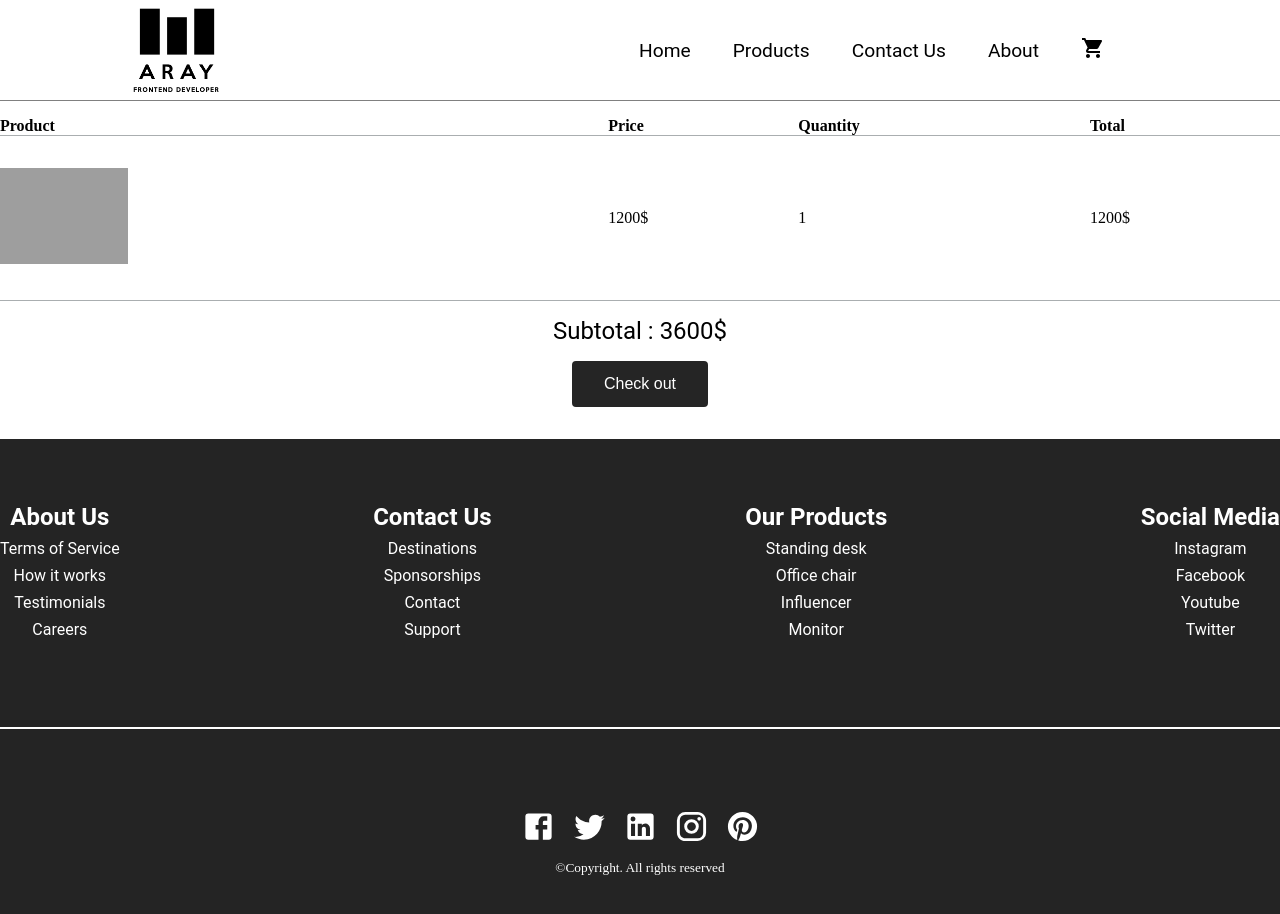
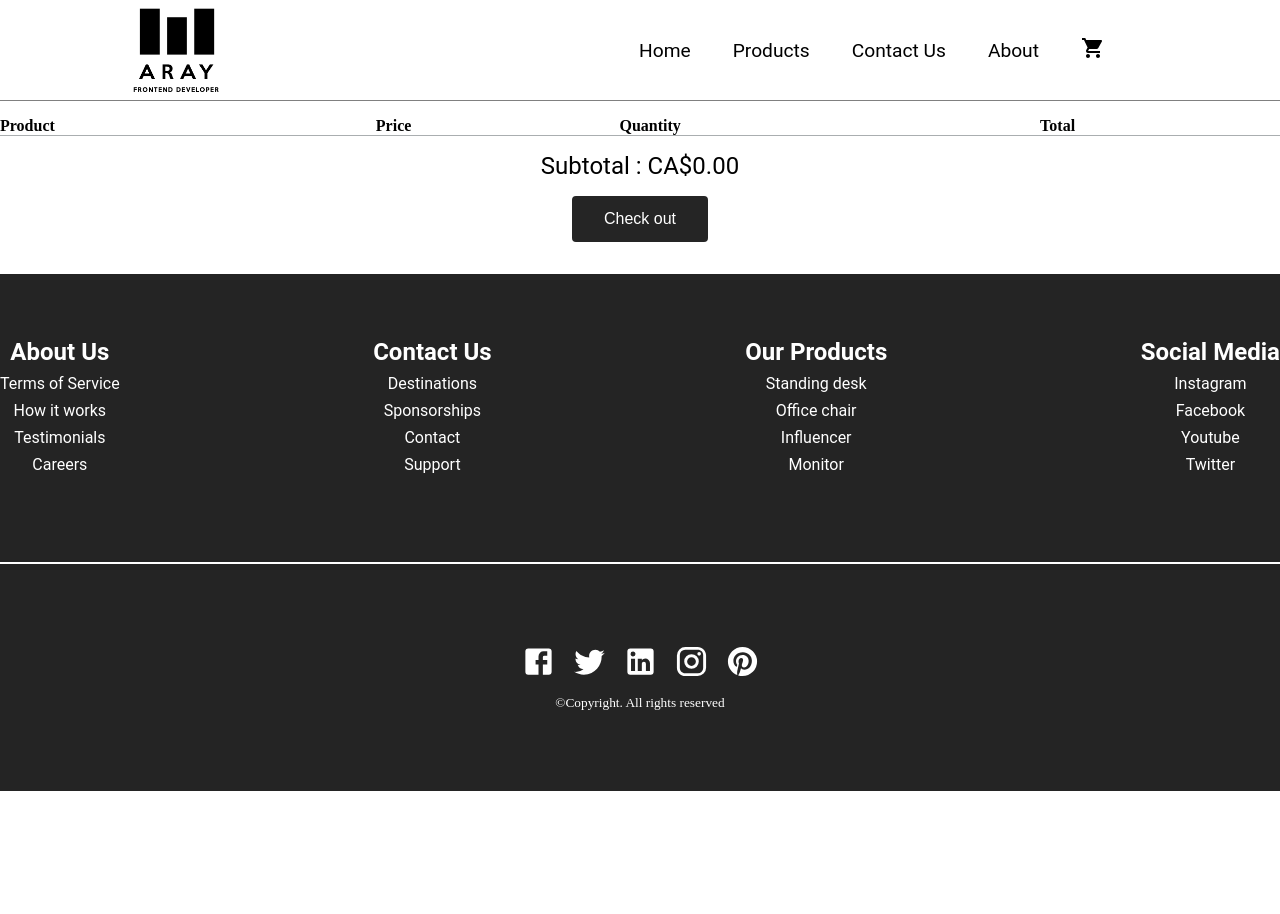
Before and after one commit to araymond11/ecommerce-frontend, a React (Create React App) app: page /cart in a window 1280 px wide. Shown: the top 914 px of the page. After the commit the page ends 800 px from the top, so only its background shows below. Built offline with nearby package versions, Linux system fonts and the light colour scheme; grey boxes are pictures that could not be loaded.

Commit message:
Ajout produit au panier done + calcul prix total

```diff
--- a/src/pages/Cart/Cart.jsx
+++ b/src/pages/Cart/Cart.jsx
@@ -1,11 +1,11 @@
-import React, { useContext } from 'react';
-import { store } from '../../store';
+import React from 'react';
+import { useCart } from '../../store';
 import './Cart.css';
 
 export default function Cart() {
 
-  const globalState = useContext(store);
-  console.log(globalState);
+  const products = useCart();
+  const totalPrice = products.reduce((total, item) => total + item.price, 0);
 
   return(
     <div className='page__width'>
@@ -19,18 +19,22 @@ export default function Cart() {
           </tr>
         </thead>
         <tbody>
-          <tr>
-            <td>
-              <img className='cart__img' src="https://www.hermanmiller.com/content/dam/hmicom/page_assets/products/embody_chairs/ig_prd_ovw_embody_chairs_10.jpg.rendition.480.480.jpg" alt="" />
-            </td>
-            <td>1200$</td>
-            <td>1</td>
-            <td>1200$</td>
-          </tr>
+          {products.map(x =>{
+            return(
+              <tr key={x.id}>
+                <td>
+                  <img className='cart__img' src={x.image} alt="" />
+                </td>
+                <td>{x.price}</td>
+                <td>1</td>
+                <td>1200$</td>
+              </tr>
+            );
+          })}
         </tbody>
       </table>
       <div className='payment__container'>
-        <div className='subtotal'>Subtotal : 3600$</div>
+        <div className='subtotal'>Subtotal : {totalPrice.toLocaleString('en', {style: 'currency',currency: 'CAD'})}</div>
         <span>
           <button className='checkout__btn'>Check out</button>
         </span>
--- a/src/pages/ProductDetail/ProductDetail.jsx
+++ b/src/pages/ProductDetail/ProductDetail.jsx
@@ -1,13 +1,12 @@
-import React, { useContext } from 'react';
+import React from 'react';
 import { useParams } from 'react-router-dom';
 import data from '../../data.json';
-import { store } from '../../store';
+import { useDispatch } from '../../store';
 import './ProductDetail.css';
 
 export default function ProductDetail(){
 
-  const globalState = useContext(store);
-  const { dispatch } = globalState;
+  const dispatch = useDispatch();
 
   const getProductById = (id) => {
     const product = products.find(x => x.id == id);
@@ -41,7 +40,7 @@ export default function ProductDetail(){
           </div>
           <span>
             <input type="number" name="quantity" defaultValue="1" min="1" className='productDetail__quantity' />
-            <button className='shop_btn' onClick={addToCart}>Add to cart</button>
+            <button className='shop_btn' onClick={() => addToCart(product)}>Add to cart</button>
           </span>
         </div>
       </div>
--- a/src/store.js
+++ b/src/store.js
@@ -1,20 +1,28 @@
-import React, {createContext, useReducer} from 'react';
+import React, {useContext, createContext, useReducer} from 'react';
 
-const initialState = [];
-const store = createContext(initialState);
-const { Provider } = store;
+const StateContext = createContext();
+const DispatchContext = createContext();
 
-const StateProvider = ( { children } ) => {
-  const [state, dispatch] = useReducer((state, action) => {
-    switch(action.type) {
-    case 'add product':
-      return {...state, product: action.value};
-    default:
-      throw new Error();
-    }
-  }, initialState);
-
-  return <Provider value={{ state, dispatch }}>{children}</Provider>;
+const reducer = (state,action) => {
+  switch(action.type) {
+  case 'add product':
+    return [...state, action.product];
+  default:
+    throw new Error();
+  }
 };
 
-export { store, StateProvider };
+export const StateProvider = ({ children }) => {
+  const [state, dispatch] = useReducer(reducer, []);
+
+  return(
+    <DispatchContext.Provider value={dispatch}>
+      <StateContext.Provider value={state}>
+        {children}
+      </StateContext.Provider>
+    </DispatchContext.Provider>
+  );
+};
+
+export const useCart = () => useContext(StateContext);
+export const useDispatch = () => useContext(DispatchContext);
```
